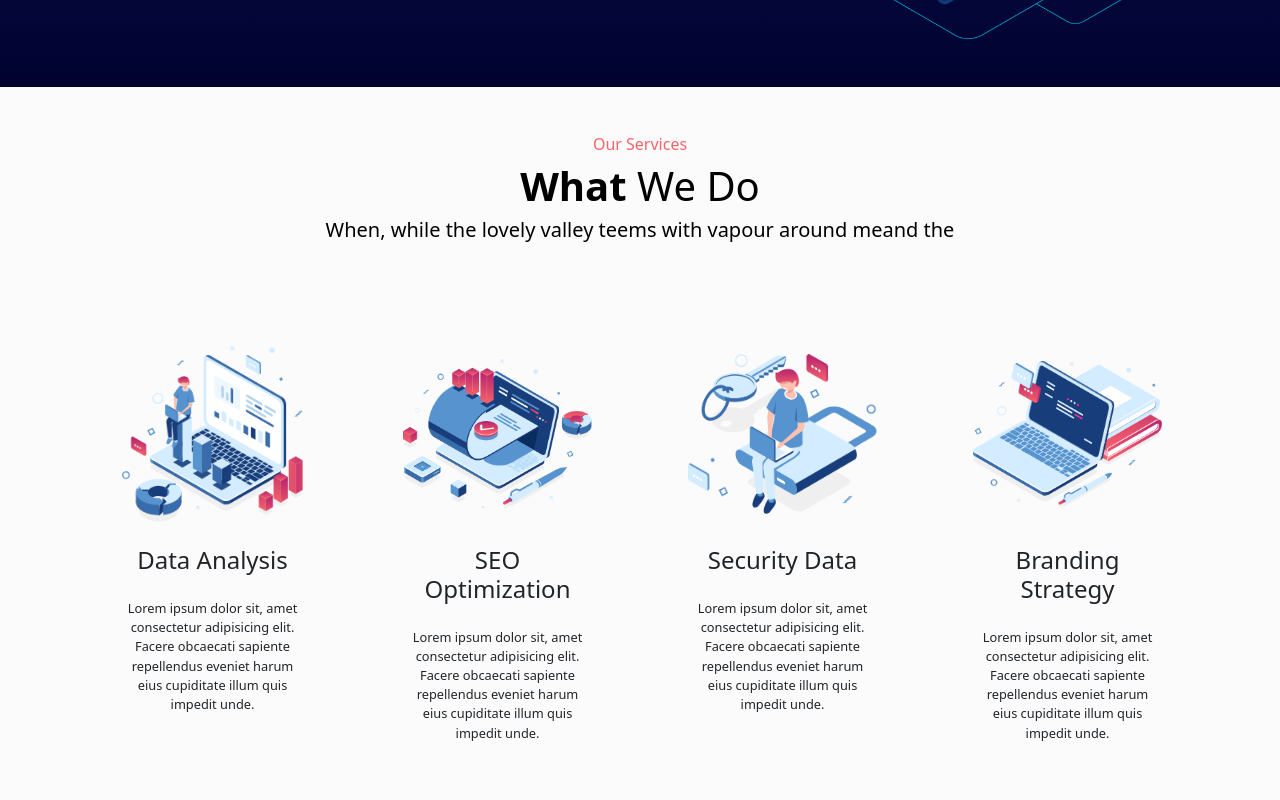
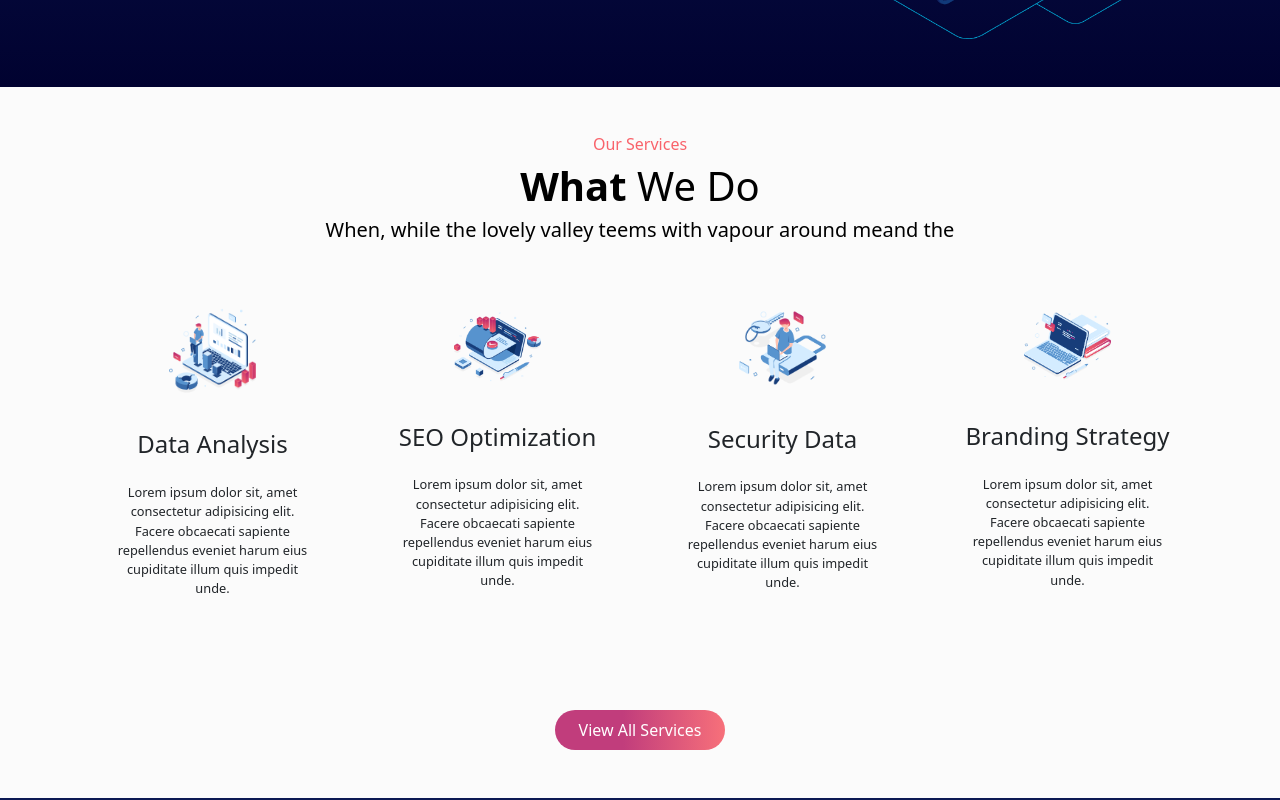
Before and after one commit to AntonioLoco/proj-html-vuejs, a Vue app: page / in a window 1280 px wide. Shown: the part 460-1260 px from the top of the page. Built offline with nearby package versions, Linux system fonts and the light colour scheme.

Commit message:
Added hover on service card

```diff
--- a/src/components/AppCardService.vue
+++ b/src/components/AppCardService.vue
@@ -21,32 +21,47 @@ export default{
         <div class="card-service-text">
             <h3>{{service.name}}</h3>
             <p class="fw-light">{{service.description}}</p>
+            <a href="" class="ms_btn">
+                <i class="fa-solid fa-arrow-right"></i>
+            </a>
         </div>
     </div>
 
 </template>
 
 <style lang="scss" scoped>
+@use "../styles/partials/variables" as *;
 .card-service{
     width: 100%;
+    max-width: 300px;
     height: 100%;
     margin-bottom: 2em;
     display: flex;
     flex-direction: column;
+    align-items: center;
+    justify-content: center;
 
     &-photo{
-        height: 40%;
+        width: 50%;
+        border-radius: 20px;
+        padding: 1em;
+        transform: translateY(30%);
+        transition: all .5s ease-out;
+        position: relative;
+        z-index: 10;
         img{
             width: 100%;
+            max-width: 150px;
             height: 100%;
             object-fit: contain;
         }
     }
 
     &-text{
-        height: 60%;
-        padding-top: 1.5em;
-        padding-bottom: 1em;
+        border-radius: 20px;
+        padding: 3.5rem 1em 1em;
+        position: relative;
+
         h3{
             font-size: 1.5rem;
             margin-bottom: 1em;
@@ -55,6 +70,40 @@ export default{
         p{
             font-size: .8rem;
         }
+
+        .ms_btn{
+            display: none;
+            width: 45px;
+            height: 45px;
+            text-align: center;
+            line-height: 45px;
+            border-radius: 50%;
+            background: $background-btn-orange;
+            color: $text-white;
+            position: absolute;
+            bottom: -42px;
+            left: 50%;
+            transform: translate(-50%, -50%);
+            &:hover{
+                transition: all .5s ease-in-out;
+            }
+        }
+    }
+
+    &:hover .card-service-text{
+        color: $text-white;
+        background: $background-card-blog;
+        transition: all .2s ease-out;
+    }
+
+    &:hover .card-service-photo{
+        box-shadow: 6px 8px 16px 1px rgba(0,0,0,0.43);
+        background-color: $background-white;
+    }
+
+    &:hover .card-service-text .ms_btn{
+        display: inline-block;
+        transition: all .2s ease-out;
     }
 }
 </style>
--- a/src/components/AppServices.vue
+++ b/src/components/AppServices.vue
@@ -31,12 +31,12 @@ export default{
                 title="What We Do"
                 paragraph="When, while the lovely valley teems with vapour around meand the"
                 color="black"
-                class="pb-5"
+                class="pb-2"
             />
 
-            <div class="row row-cols-1 row-cols-md-2 row-cols-lg-4 py-5">
+            <div class="row row-cols-1 row-cols-md-2 row-cols-lg-4 pb-5">
                 <div
-                    class="col px-5"
+                    class="col px-4 d-flex align-items-center justify-content-center"
                     v-for="(service,index) in store.ourServices"
                     :key="index"
                 >
```
